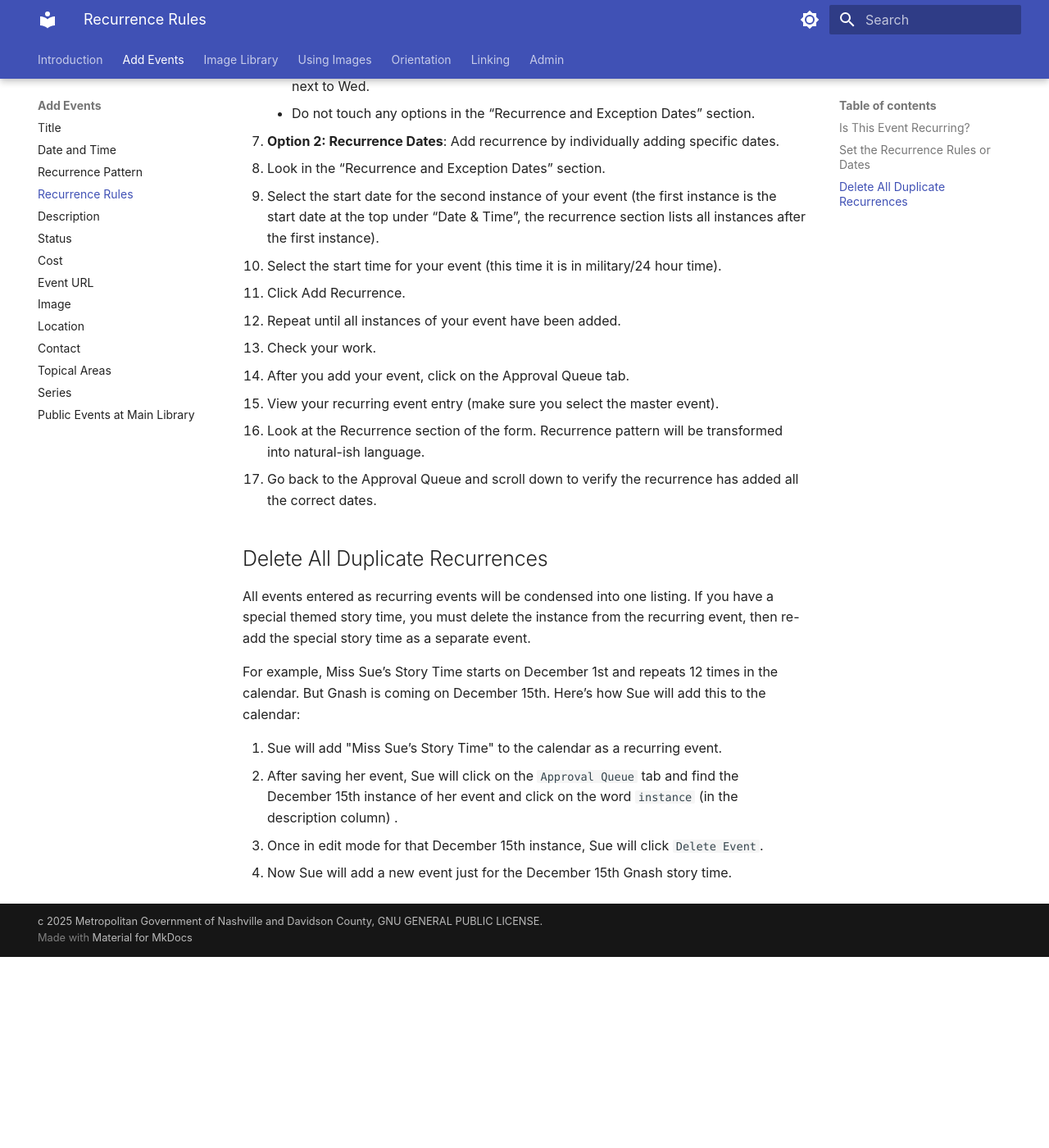
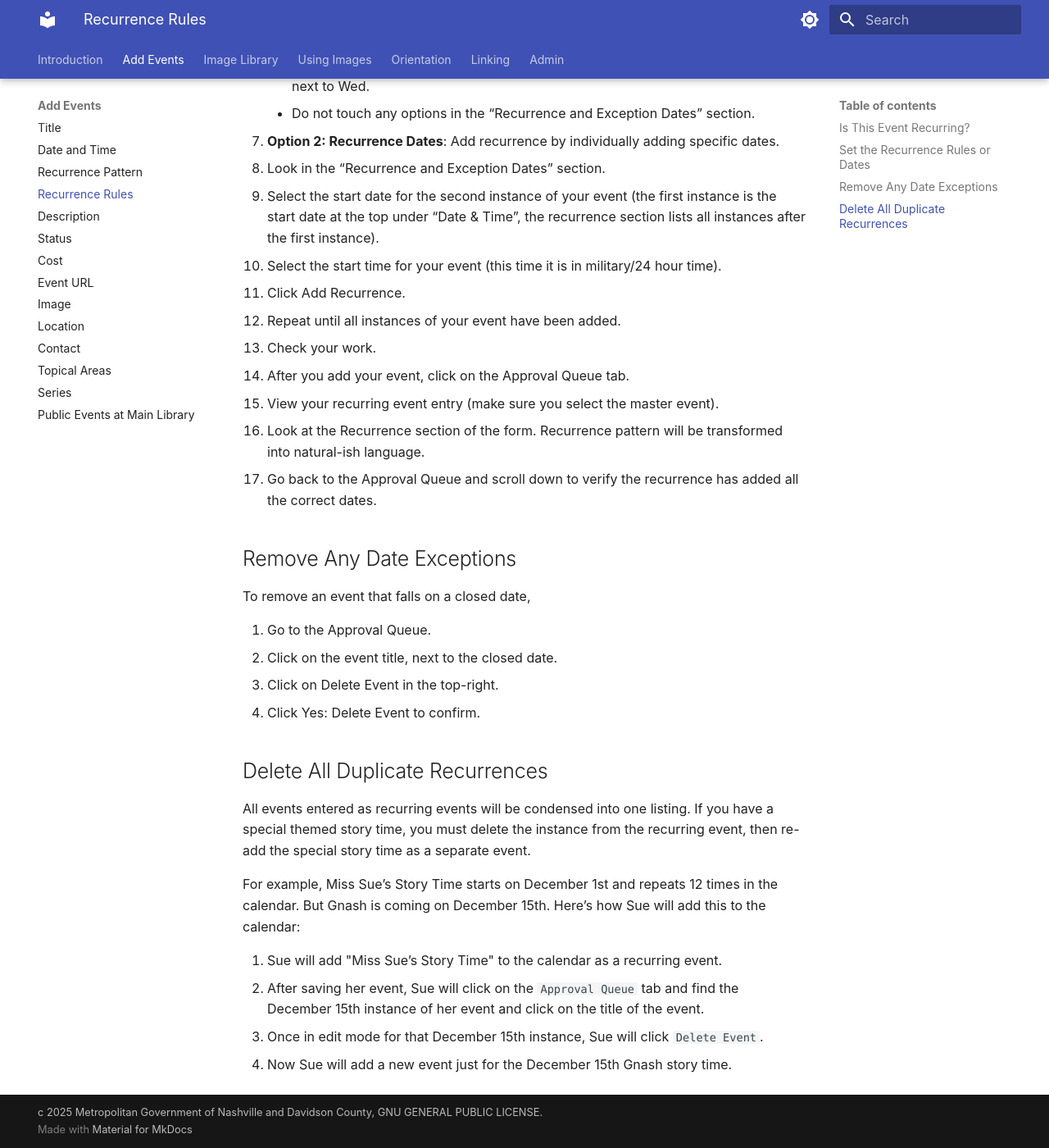
Before and after one commit to Nashville-Public-Library/bedework-docs, an MkDocs documentation site: the page built from docs/add-events/recurrence.md, in a window 1280 px wide and 1400 px high, scrolled down 1659 px. Shown: the whole window at 82% size. Built offline with MkDocs 1.6.1 and Material for MkDocs 9.7.7, drawn with Linux system fonts in a browser that asks for light colours; before the commit the page ends 2826 px from its top, so only the background shows below that.

Commit message:
updading removing recurrences based on Bedework code changes

```diff
--- a/docs/add-events/recurrence.md
+++ b/docs/add-events/recurrence.md
@@ -53,6 +53,15 @@ Choose your recurrence method. There are two ways to add recurrences. Choose Onl
    1. Look at the Recurrence section of the form. Recurrence pattern will be transformed into natural-ish language.
    1. Go back to the Approval Queue and scroll down to verify the recurrence has added all the correct dates.
 
+## Remove Any Date Exceptions
+
+To remove an event that falls on a closed date,
+
+1. Go to the Approval Queue.
+1. Click on the event title, next to the closed date.
+1. Click on Delete Event in the top-right.
+1. Click Yes: Delete Event to confirm.
+
 ## Delete All Duplicate Recurrences
 
 All events entered as recurring events will be condensed into one listing. If you have a special themed story time, you must delete the instance from the recurring event, then re-add the special story time as a separate event.
@@ -60,6 +69,6 @@ All events entered as recurring events will be condensed into one listing. If yo
 For example, Miss Sue’s Story Time starts on December 1st and repeats 12 times in the calendar. But Gnash is coming on December 15th. Here’s how Sue will add this to the calendar:
 
 1. Sue will add "Miss Sue’s Story Time" to the calendar as a recurring event.
-1. After saving her event, Sue will click on the `Approval Queue` tab and find the December 15th instance of her event and click on the word `instance` (in the description column) .
-1. Once in edit mode for that December 15th instance, Sue will click `Delete Event`.
-1. Now Sue will add a new event just for the December 15th Gnash story time.
+2. After saving her event, Sue will click on the `Approval Queue` tab and find the December 15th instance of her event and click on the title of the event.
+3. Once in edit mode for that December 15th instance, Sue will click `Delete Event`.
+4. Now Sue will add a new event just for the December 15th Gnash story time.
```
Also changed, not shown: docs/add-events/image.md (+9 -9 lines).
